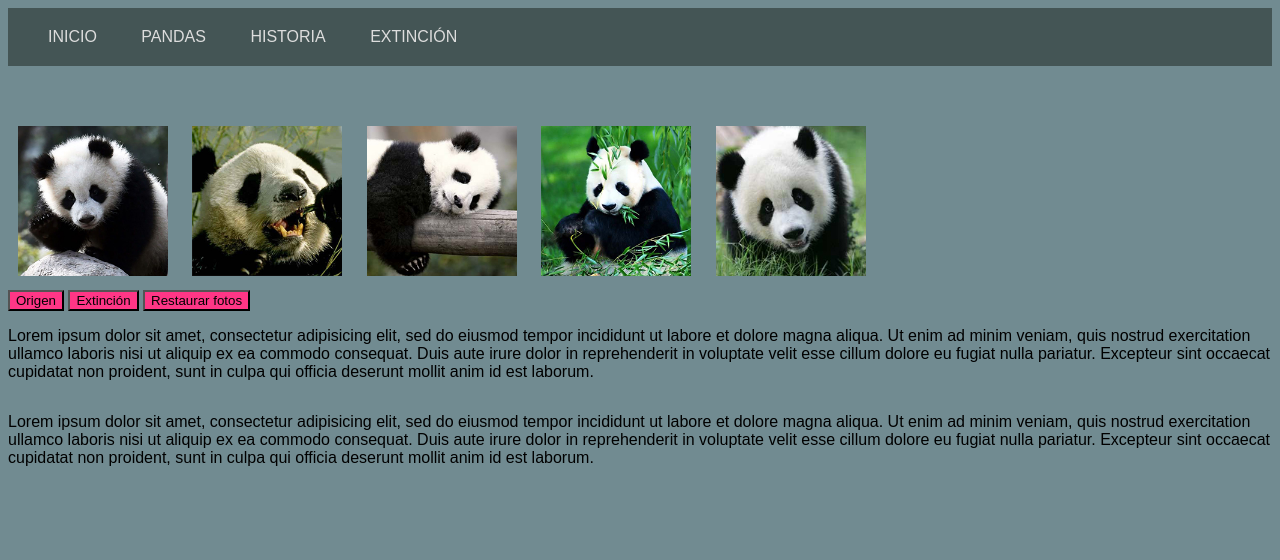
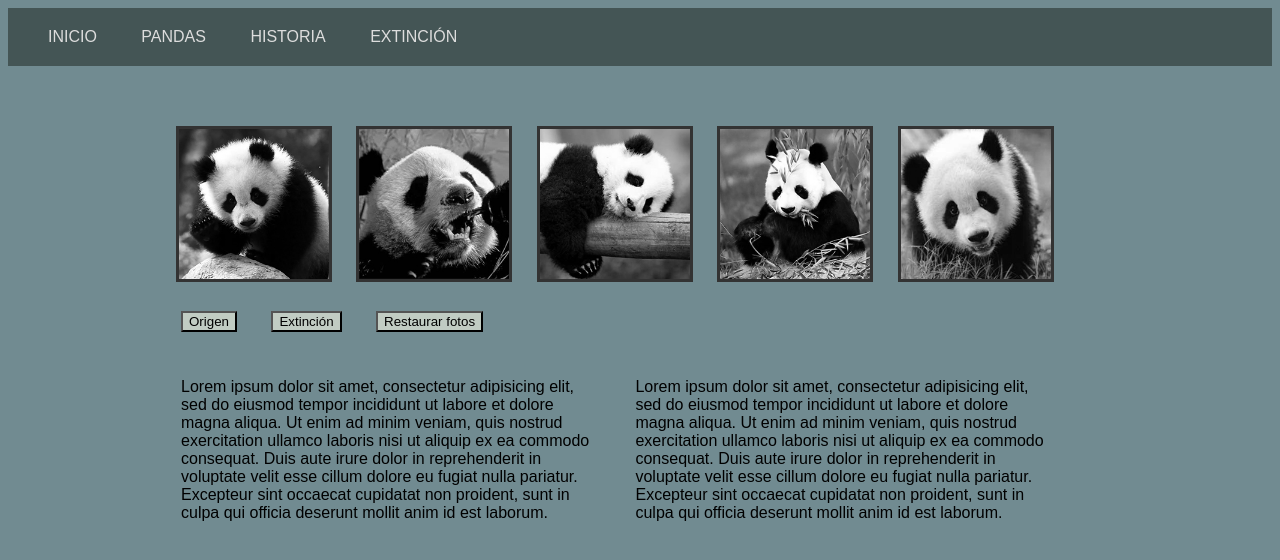
Before and after one commit to magentaFire/leccion23_pandas, a plain HTML site: page index.html in a window 1280 px wide. Drawn offline with Linux system fonts and the light colour scheme.

Commit message:
hechos estilos, falta funcionalidad

```diff
--- a/assets/css/theme.css
+++ b/assets/css/theme.css
@@ -10,7 +10,9 @@ nav {
 }
 
 button {
-  background-color: #ff3686;
+  width: auto;
+  margin: 15px;
+  background-color: #c1ccc3;
 }
 
 a {
@@ -23,10 +25,17 @@ a {
 img {
   width: 150px;
   margin: 10px;
+  filter: grayscale(100%);
+  border: 3px solid #333;
 }
 
-p {
-  width: 200;
+.container1 {
+  width: 75%;
+  margin: auto;
+}
+
+.containerP1, .containerP2 {
   display: inline-block;
-
+  width: 420px;
+  margin: 15px;
 }
--- a/index.html
+++ b/index.html
@@ -28,12 +28,15 @@
         <button type="button" id="botonRestaurar">Restaurar fotos</button>
       </div>
 
-      <div class="comtainerP">
+      <div class="containerP1">
         <p>Lorem ipsum dolor sit amet, consectetur adipisicing elit, sed do eiusmod tempor incididunt ut labore et dolore magna aliqua.
           Ut enim ad minim veniam, quis nostrud exercitation ullamco laboris nisi ut aliquip ex ea commodo consequat.
           Duis aute irure dolor in reprehenderit in voluptate velit esse cillum dolore eu fugiat nulla pariatur.
           Excepteur sint occaecat cupidatat non proident, sunt in culpa qui officia deserunt mollit anim id est laborum.
         </p>
+      </div>
+
+      <div class="containerP2">
         <p>Lorem ipsum dolor sit amet, consectetur adipisicing elit, sed do eiusmod tempor incididunt ut labore et dolore magna aliqua.
           Ut enim ad minim veniam, quis nostrud exercitation ullamco laboris nisi ut aliquip ex ea commodo consequat.
           Duis aute irure dolor in reprehenderit in voluptate velit esse cillum dolore eu fugiat nulla pariatur.
@@ -41,7 +44,6 @@
         </p>
       </div>
     </div>
-
     <script src="assets/js/main.js"></script>
   </body>
 </html>
```
